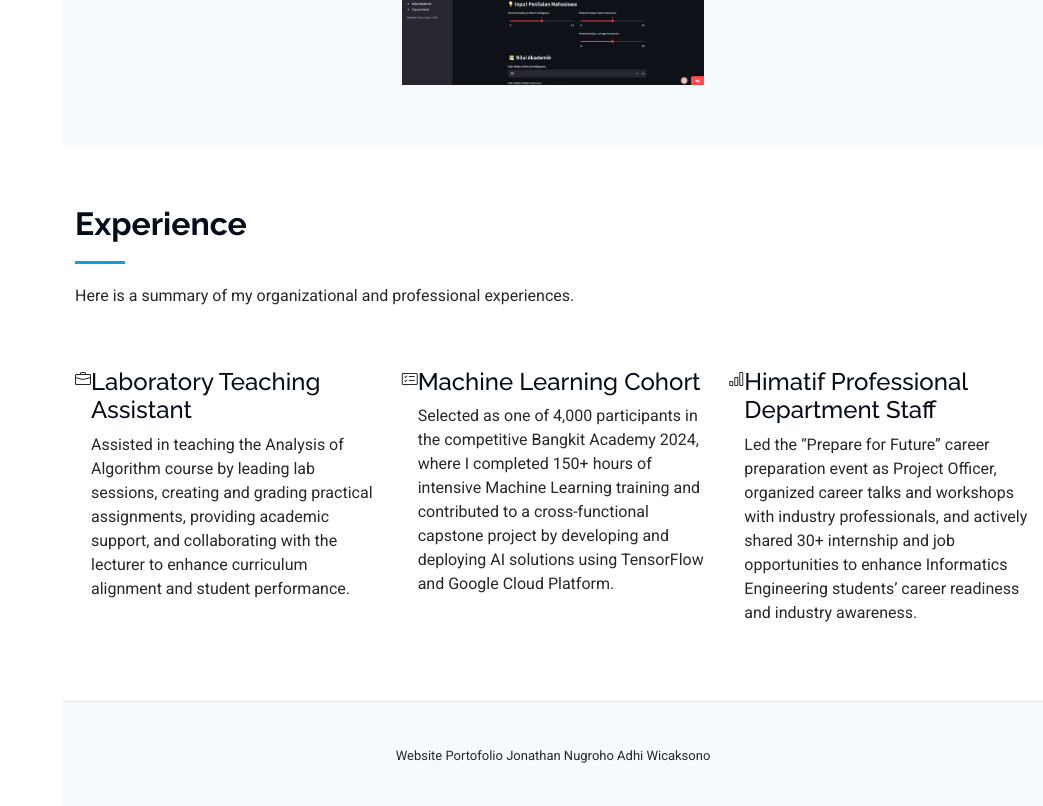
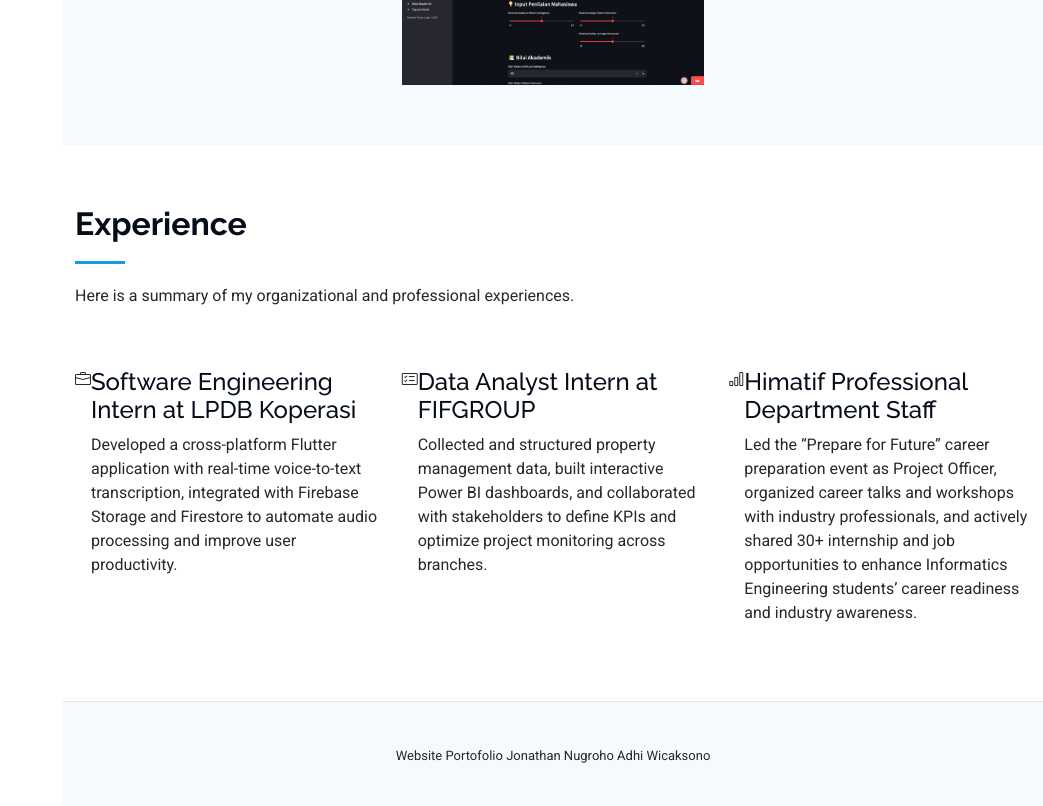
Before and after one commit to JonathanNAW/PortfolioWebsite, a plain HTML site: page index.html in a window 1280 px wide. Shown: the part 3620-4426 px from the top of the page, without its empty margins (237-1280 px from the left). Drawn offline with Linux system fonts and the light colour scheme.

Commit message:
Update experience.html

```diff
--- a/index.html
+++ b/index.html
@@ -368,9 +368,8 @@
           <div class="col-lg-4 col-md-6 service-item d-flex" data-aos="fade-up" data-aos-delay="100">
             <div class="icon flex-shrink-0"><i class="bi bi-briefcase"></i></div>
             <div>
-              <h4 class="title">Laboratory Teaching Assistant</h4>
-              <p class="description">Assisted in teaching the Analysis of Algorithm course by leading lab sessions, creating and grading practical assignments, providing academic support, and collaborating with the lecturer to enhance curriculum alignment and student performance.
-</p>
+              <h4 class="title">Software Engineering Intern at LPDB Koperasi</h4>
+              <p class="description">Developed a cross-platform Flutter application with real-time voice-to-text transcription, integrated with Firebase Storage and Firestore to automate audio processing and improve user productivity.</p>
             </div>
           </div>
           <!-- End Service Item -->
@@ -378,8 +377,8 @@
           <div class="col-lg-4 col-md-6 service-item d-flex" data-aos="fade-up" data-aos-delay="200">
             <div class="icon flex-shrink-0"><i class="bi bi-card-checklist"></i></div>
             <div>
-              <h4 class="title">Machine Learning Cohort</h4>
-              <p class="description">Selected as one of 4,000 participants in the competitive Bangkit Academy 2024, where I completed 150+ hours of intensive Machine Learning training and contributed to a cross-functional capstone project by developing and deploying AI solutions using TensorFlow and Google Cloud Platform.</p>
+              <h4 class="title">Data Analyst Intern at FIFGROUP</h4>
+              <p class="description">Collected and structured property management data, built interactive Power BI dashboards, and collaborated with stakeholders to define KPIs and optimize project monitoring across branches.</p>
             </div>
           </div><!-- End Service Item -->
 
```
